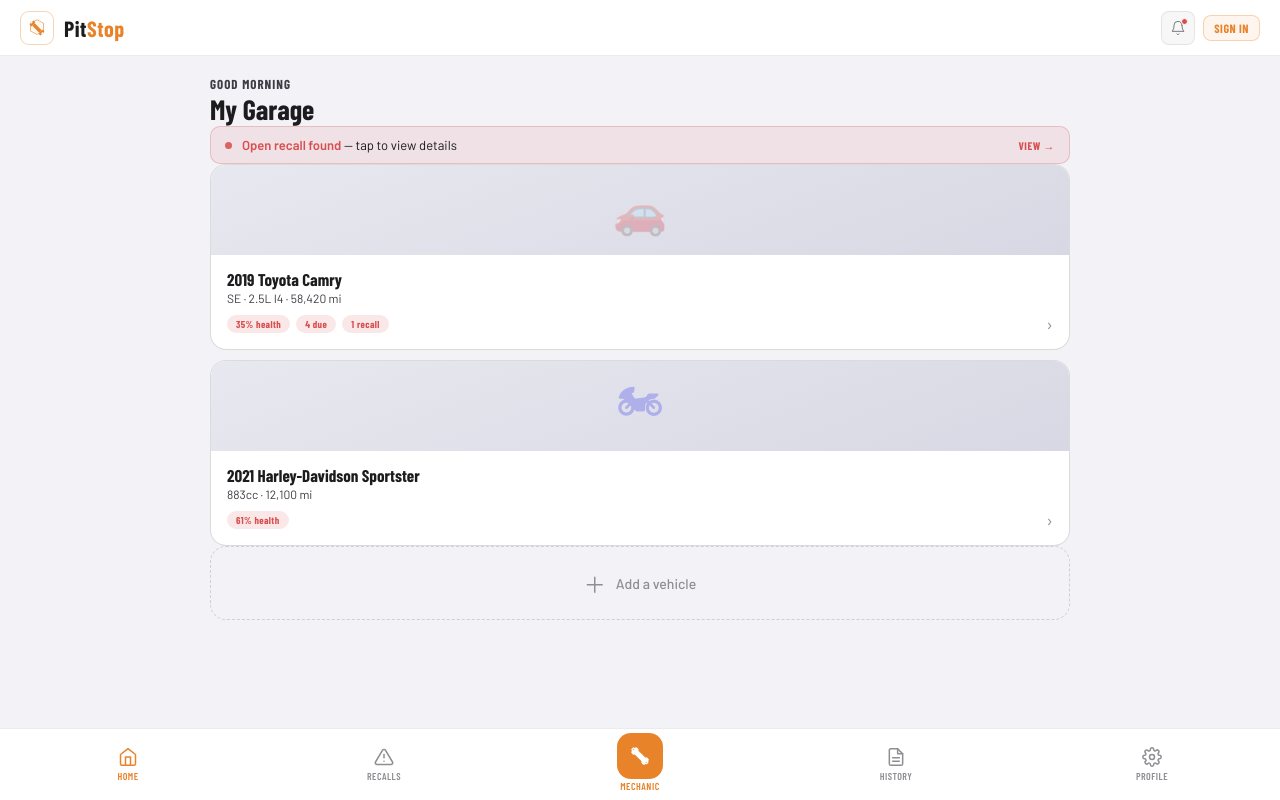
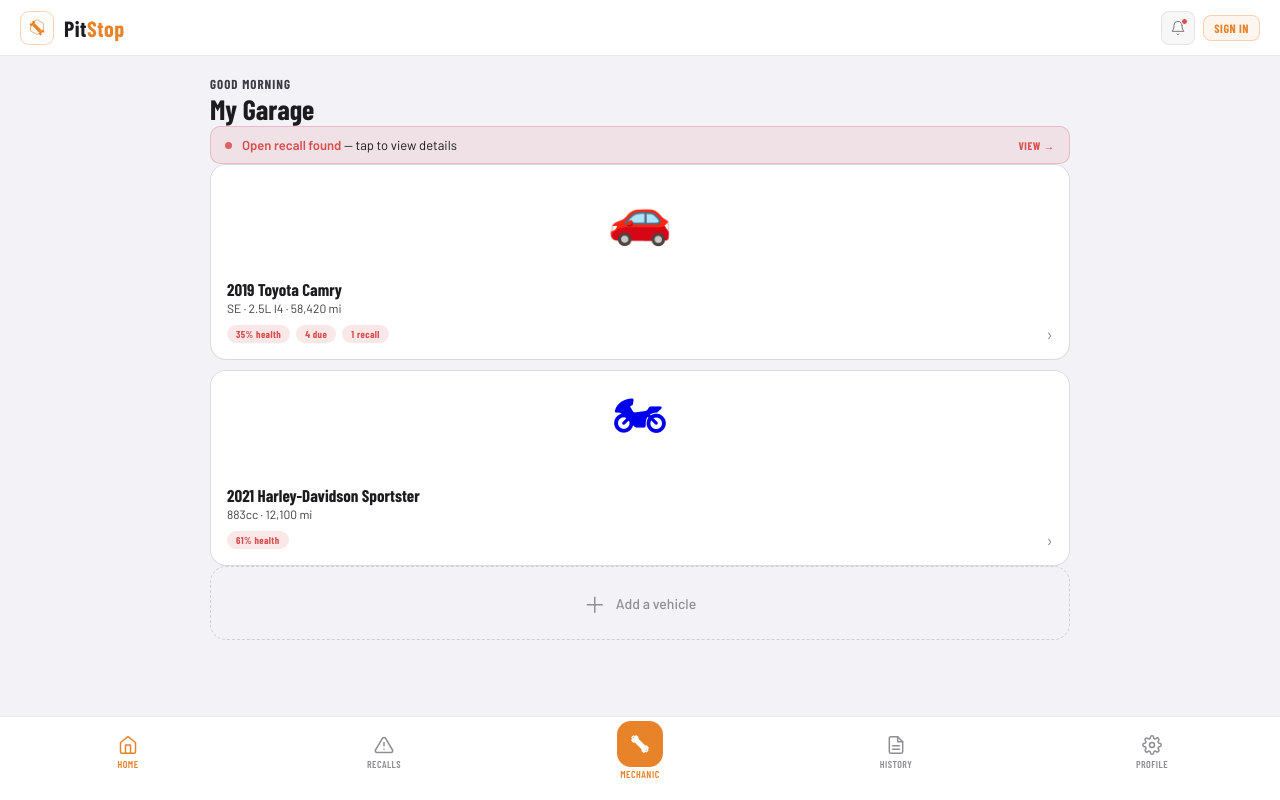
Before and after one commit to parkerdebry/pitstop, a Next.js app: page / in a window 1280 px wide. Built offline with nearby package versions, Linux system fonts and the light colour scheme.

Commit message:
Fix spacing, recalls layout, emoji colors

```diff
--- a/app/globals.css
+++ b/app/globals.css
@@ -79,6 +79,7 @@
    SHELL
 ───────────────────────────────────────────── */
 .shell {
+  overflow-x: hidden;
   display: flex;
   flex-direction: column;
   height: 100dvh;
@@ -168,12 +169,13 @@
 .main {
   flex: 1;
   overflow-y: auto;
+  overflow-x: hidden;
   -webkit-overflow-scrolling: touch;
   padding: 1.25rem;
-  padding-bottom: 70px;
+  padding-bottom: calc(90px + env(safe-area-inset-bottom));
   display: flex;
   flex-direction: column;
-  gap: 1.25rem;
+  gap: 1.75rem;
   width: 100%;
   max-width: 900px;
   margin: 0 auto;
@@ -232,7 +234,7 @@
   font-weight: 700;
   color: var(--text);
 }
-.sh { display: flex; align-items: center; justify-content: space-between; margin-bottom: 0.75rem; }
+.sh { display: flex; align-items: center; justify-content: space-between; margin-bottom: 0.875rem; }
 .st {
   font-family: var(--font-barlow-condensed), sans-serif;
   font-size: 12px;
@@ -489,8 +491,8 @@
 .garage-card:active { border-color: var(--accent); }
 .garage-card-photo {
   width: 100%;
-  height: 90px;
-  background: linear-gradient(160deg, var(--hero-a), var(--hero-b));
+  height: 100px;
+  background: var(--bg3);
   display: flex;
   align-items: center;
   justify-content: center;
@@ -656,13 +658,14 @@
 /* ─────────────────────────────────────────────
    SETTINGS
 ───────────────────────────────────────────── */
-.s-group { background: var(--bg3); border: 0.5px solid var(--border); border-radius: 14px; overflow: hidden; }
+.s-group { background: var(--bg3); border: 0.5px solid var(--border); border-radius: 14px; overflow: hidden; margin-bottom: 0.25rem; }
 .s-row { display: flex; align-items: center; gap: 12px; padding: 13px 16px; border-bottom: 0.5px solid var(--border); cursor: pointer; transition: background 0.1s; text-decoration: none; }
 .s-row:last-child { border-bottom: none; }
 .s-row:active { background: var(--card2); }
 .s-icon { width: 30px; height: 30px; border-radius: 7px; display: flex; align-items: center; justify-content: center; font-size: 14px; flex-shrink: 0; }
 .s-lbl  { font-size: 14px; font-weight: 500; flex: 1; color: var(--text); }
 .s-val  { font-size: 12px; color: var(--text3); }
+.pro-feat { margin-bottom: 2px; }
 .pro-card { background: linear-gradient(135deg, var(--bg3), var(--bg2)); border: 0.5px solid rgba(232,131,42,0.28); border-radius: 14px; padding: 1.25rem; display: flex; flex-direction: column; gap: 9px; }
 .pro-card-title { font-family: var(--font-barlow-condensed), sans-serif; font-size: 20px; font-weight: 700; color: var(--text); }
 .pro-feat { display: flex; align-items: center; gap: 8px; font-size: 13px; color: var(--text2); }
@@ -730,7 +733,7 @@
   background: var(--bg2);
   border-top: 0.5px solid var(--border);
   display: flex;
-  padding-bottom: env(safe-area-inset-bottom);
+  padding-bottom: max(env(safe-area-inset-bottom), 12px);
   transition: background 0.25s, border-color 0.25s;
 }
 .nav-btn { flex: 1; display: flex; flex-direction: column; align-items: center; justify-content: center; padding: 8px 4px 8px; cursor: pointer; gap: 3px; border: none; background: none; text-decoration: none; }
--- a/app/page.tsx
+++ b/app/page.tsx
@@ -16,7 +16,7 @@
       <div className="garage-card-photo" style={{ position:'relative' }}>
         {v.photo
           ? <img src={v.photo} alt="" style={{ width:'100%', height:'100%', objectFit:'cover', position:'absolute', inset:0 }}/>
-          : <span style={{ fontSize:44, opacity:.22 }}>{v.emoji}</span>
+          : <span style={{ fontSize:52, filter:'none' }}>{v.emoji}</span>
         }
       </div>
       <div className="garage-card-body">
```
Also changed, not shown: app/vehicle/[id]/recalls/page.tsx (+9 -7 lines).
